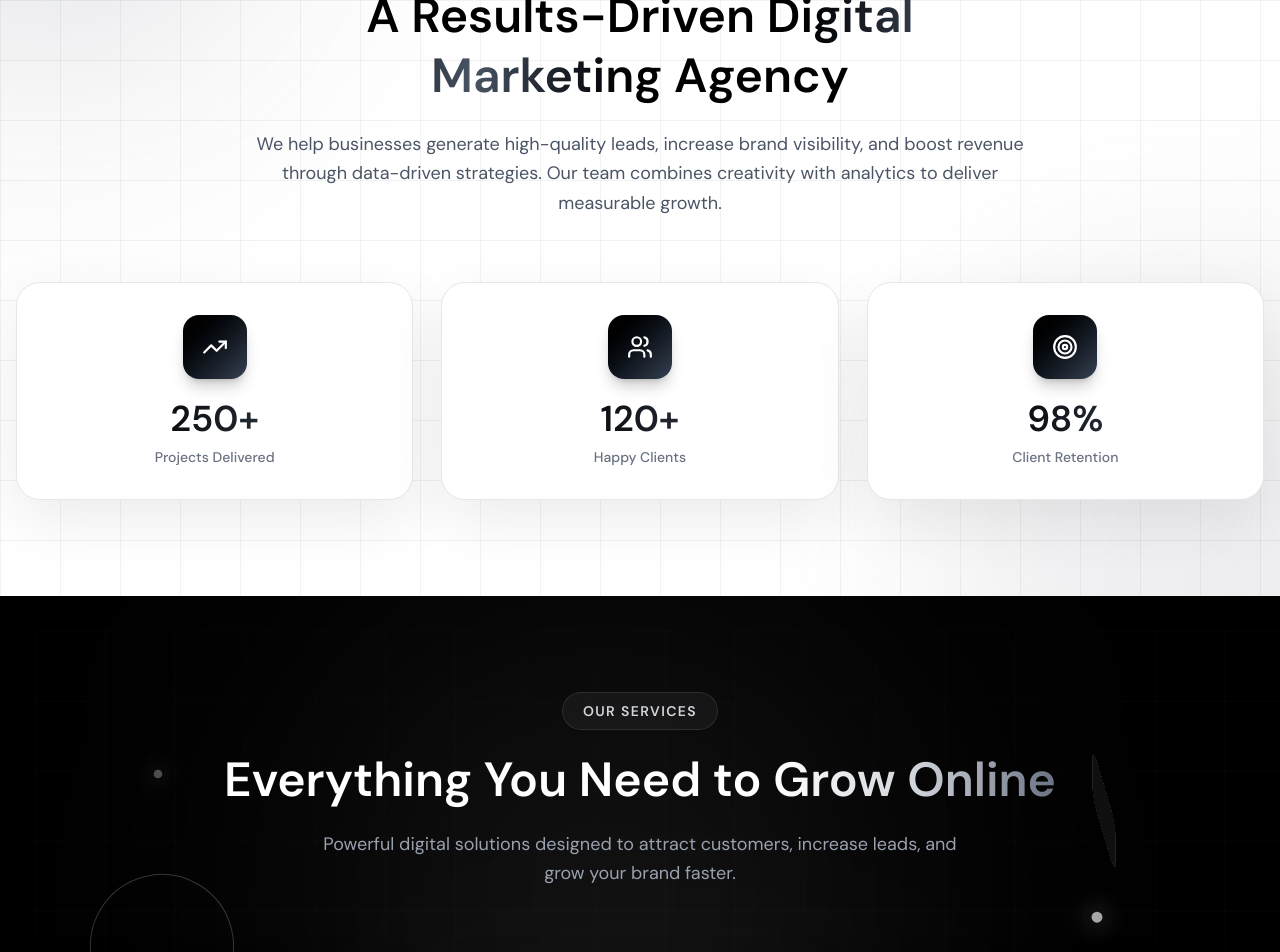
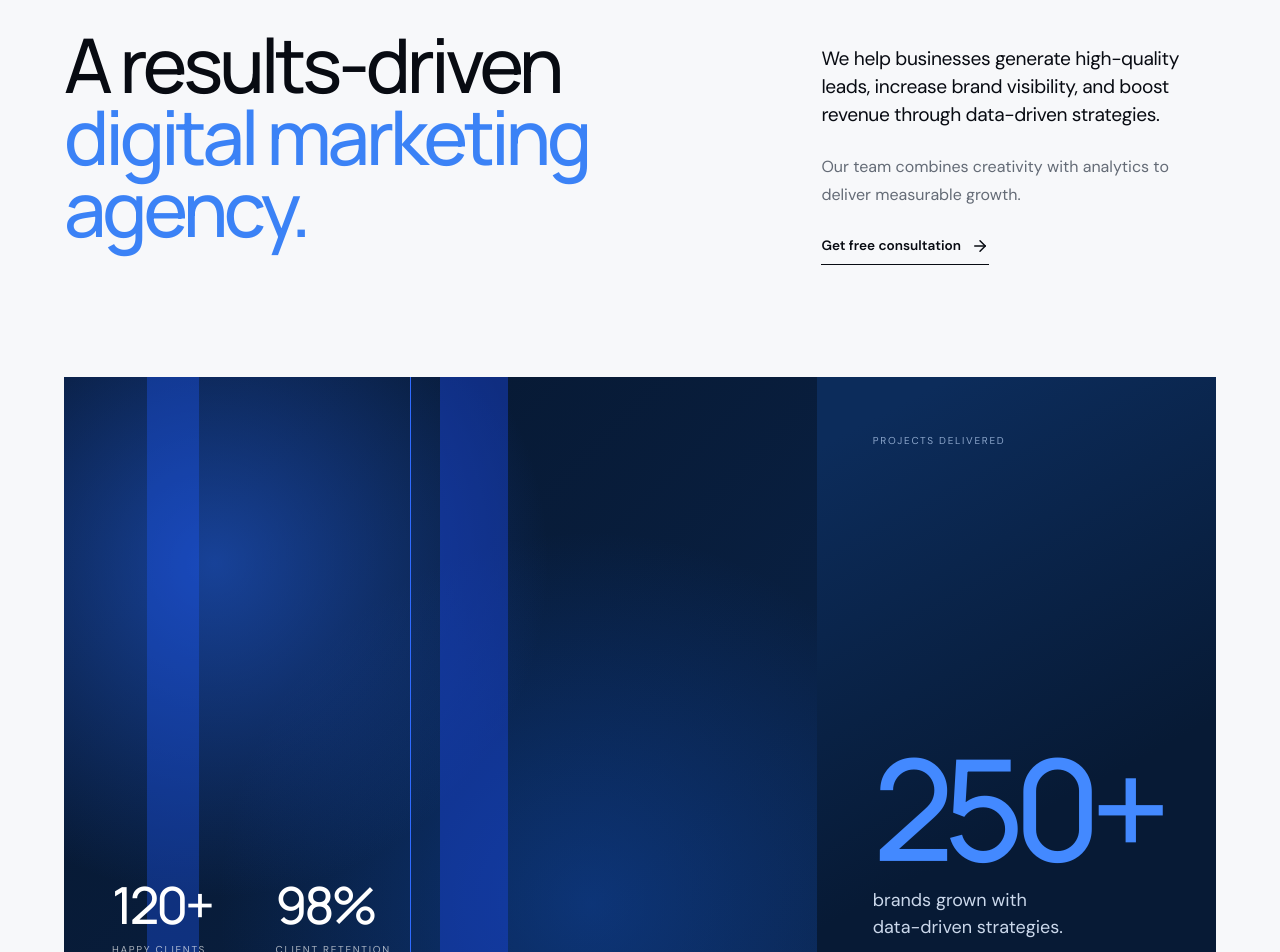
Before and after one commit to rvnaveen983-svg/Brandkural, a Next.js app: page / in a window 1280 px wide. Shown: the part 980-1932 px from the top of the page. Built offline with nearby package versions, Linux system fonts and the light colour scheme.

Commit message:
style: about section from Figma

```diff
--- a/src/components/AboutSection.jsx
+++ b/src/components/AboutSection.jsx
@@ -1,16 +1,10 @@
 "use client";
 
-import { TrendingUp, Users, Target, Sparkles } from "lucide-react";
+import { ArrowRight } from "lucide-react";
 import { motion } from "framer-motion";
 
-const stats = [
-  { icon: TrendingUp, value: "250+", label: "Projects Delivered" },
-  { icon: Users, value: "120+", label: "Happy Clients" },
-  { icon: Target, value: "98%", label: "Client Retention" },
-];
-
 const fadeUp = {
-  hidden: { opacity: 0, y: 45 },
+  hidden: { opacity: 0, y: 40 },
   show: (delay = 0) => ({
     opacity: 1,
     y: 0,
@@ -18,116 +12,123 @@ const fadeUp = {
   }),
 };
 
+const sideStats = [
+  { value: "120+", label: "Happy Clients" },
+  { value: "98%", label: "Client Retention" },
+];
+
 const AboutSection = () => (
   <section
     id="about"
-    className="relative py-24 bg-white overflow-hidden"
-    style={{ perspective: "1200px" }}
+    className="bg-paper px-6 py-24 font-body md:px-[5vw] md:py-36"
   >
-    {/* White Premium Background */}
-    <div className="absolute inset-0 bg-[radial-gradient(circle_at_top_left,rgba(0,0,0,0.06),transparent_35%),radial-gradient(circle_at_bottom_right,rgba(0,0,0,0.05),transparent_35%)]" />
+    <div className="mx-auto max-w-[1669px]">
+      {/* Eyebrow */}
+      <div className="flex items-center gap-4 text-[11.5px] font-semibold tracking-[0.16em]">
+        <span className="text-brand-deep">01</span>
+        <span className="uppercase text-[#656c78]">About BrandKural</span>
+      </div>
 
-    {/* Animated Blobs */}
-    <motion.div
-      className="absolute -top-28 -left-28 w-80 h-80 rounded-full bg-gray-300/30 blur-3xl"
-      animate={{ x: [0, 50, 0], y: [0, 40, 0], scale: [1, 1.15, 1] }}
-      transition={{ duration: 8, repeat: Infinity, ease: "easeInOut" }}
-    />
+      {/* Heading + copy */}
+      <div className="mt-12 grid gap-10 lg:grid-cols-[1.66fr_1fr] lg:gap-[8vw]">
+        <motion.h2
+          variants={fadeUp}
+          initial="hidden"
+          whileInView="show"
+          viewport={{ once: true, margin: "-80px" }}
+          className="font-heading text-[clamp(2.6rem,5.9vw,6.8rem)] font-medium leading-[0.95] tracking-[-0.055em] text-ink"
+        >
+          A results-driven
+          <br />
+          <span className="text-brand">digital marketing agency.</span>
+        </motion.h2>
 
-    <motion.div
-      className="absolute -bottom-32 -right-28 w-96 h-96 rounded-full bg-gray-200/40 blur-3xl"
-      animate={{ x: [0, -50, 0], y: [0, -40, 0], scale: [1, 1.2, 1] }}
-      transition={{ duration: 9, repeat: Infinity, ease: "easeInOut" }}
-    />
-
-    {/* Soft Grid */}
-    <div className="absolute inset-0 bg-[linear-gradient(to_right,#0000000d_1px,transparent_1px),linear-gradient(to_bottom,#0000000d_1px,transparent_1px)] bg-[size:60px_60px]" />
-
-    <div className="container mx-auto px-4 relative z-10">
-      {/* Heading */}
         <motion.div
           variants={fadeUp}
           initial="hidden"
           whileInView="show"
-        viewport={{ once: true, margin: "-100px" }}
-        custom={0}
-        className="max-w-3xl mx-auto text-center mb-16"
+          viewport={{ once: true, margin: "-80px" }}
+          custom={0.15}
+          className="pt-1 lg:pt-4"
         >
-        <div className="inline-flex items-center gap-2 px-5 py-2 rounded-full bg-gray-100 border border-gray-200 text-gray-800 text-sm font-semibold mb-5 shadow-sm">
-          <Sparkles size={16} />
-          About Us
+          <p className="text-[clamp(1.2rem,1.5vw,1.4rem)] leading-[1.45] tracking-[-0.02em] text-ink">
+            We help businesses generate high-quality leads, increase brand
+            visibility, and boost revenue through data-driven strategies.
+          </p>
+
+          <p className="py-6 text-base leading-7 text-[#646b76]">
+            Our team combines creativity with analytics to deliver measurable
+            growth.
+          </p>
+
+          <a
+            href="#contact"
+            className="inline-flex items-center gap-[10px] border-b border-ink pb-2 text-[13.6px] font-semibold text-ink no-underline"
+          >
+            Get free consultation
+            <ArrowRight size={18} />
+          </a>
+        </motion.div>
       </div>
 
-        <h2 className="text-black text-3xl md:text-5xl font-extrabold mt-3 mb-6 leading-tight">
-          A Results-Driven{" "}
-          <span className="bg-gradient-to-r from-black via-gray-600 to-black bg-clip-text text-transparent">
-            Digital Marketing
-          </span>{" "}
-          Agency
-        </h2>
-
-        <p className="text-gray-600 text-lg leading-relaxed">
-          We help businesses generate high-quality leads, increase brand
-          visibility, and boost revenue through data-driven strategies. Our team
-          combines creativity with analytics to deliver measurable growth.
-        </p>
-      </motion.div>
-
-      {/* Stats Cards */}
-      <div className="grid grid-cols-1 md:grid-cols-3 gap-7">
-        {stats.map((s, i) => (
+      {/* Showcase panel */}
       <motion.div
-            key={s.label}
         variants={fadeUp}
         initial="hidden"
         whileInView="show"
         viewport={{ once: true, margin: "-80px" }}
-            custom={i * 0.15}
-            whileHover={{
-              y: -14,
-              rotateX: 6,
-              rotateY: -6,
-              scale: 1.03,
+        className="mt-20 grid min-h-[520px] overflow-hidden bg-navy-2 md:mt-28 lg:h-[620px] lg:grid-cols-[2.125fr_1fr]"
+      >
+        {/* Left: abstract blue light + stats */}
+        <div
+          className="relative min-h-[300px] overflow-hidden"
+          style={{
+            background:
+              "radial-gradient(circle at 20% 30%, rgba(37,99,235,0.55), transparent 45%), radial-gradient(circle at 70% 85%, rgba(20,91,219,0.35), transparent 50%), linear-gradient(135deg, #06162d, #0a2348)",
           }}
-            transition={{ type: "spring", stiffness: 180, damping: 14 }}
-            style={{ transformStyle: "preserve-3d" }}
-            className="group relative bg-white border border-gray-200 rounded-3xl p-8 text-center shadow-[0_20px_60px_rgba(0,0,0,0.08)] overflow-hidden"
         >
-            {/* Hover Glow */}
-            <div className="absolute inset-0 opacity-0 group-hover:opacity-100 transition-opacity duration-500 bg-gradient-to-br from-black/5 via-transparent to-gray-400/10" />
+          <div className="absolute left-[11%] top-0 h-full w-[7%] bg-[rgba(30,90,255,0.35)]" />
+          <div className="absolute left-[46%] top-0 h-full w-px bg-[#2f6bff]" />
+          <div className="absolute left-[50%] top-0 h-full w-[9%] bg-[rgba(25,70,220,0.45)]" />
 
-            {/* Top Shine */}
-            <div className="absolute -top-20 left-0 w-full h-32 bg-gradient-to-b from-gray-100/70 to-transparent opacity-0 group-hover:opacity-100 transition-opacity duration-500" />
-
-            {/* Icon */}
-            <motion.div
-              className="relative mx-auto flex items-center justify-center w-16 h-16 rounded-2xl bg-gradient-to-br from-black to-gray-700 mb-5 shadow-lg shadow-black/20"
-              whileHover={{ rotate: 360, scale: 1.08 }}
-              transition={{ duration: 0.7 }}
-            >
-              <s.icon className="text-white" size={26} />
-            </motion.div>
-
-            {/* Value */}
-            <motion.p
-              className="relative text-4xl font-extrabold bg-gradient-to-r from-black to-gray-600 bg-clip-text text-transparent"
-              initial={{ scale: 0.8 }}
-              whileInView={{ scale: 1 }}
-              transition={{ delay: 0.3 + i * 0.15, duration: 0.4 }}
-            >
+          <div className="absolute bottom-8 left-8 flex gap-12 md:bottom-10 md:left-12 md:gap-16">
+            {sideStats.map((s) => (
+              <div key={s.label}>
+                <p className="font-heading text-[clamp(2.4rem,4vw,4rem)] font-medium leading-none tracking-[-0.06em] text-white">
                   {s.value}
-            </motion.p>
-
-            {/* Label */}
-            <p className="relative text-gray-500 text-sm mt-2 font-medium">
+                </p>
+                <p className="mt-3 text-[10px] uppercase tracking-[0.17em] text-white/65">
                   {s.label}
                 </p>
-
-            {/* Bottom Line */}
-            <div className="absolute bottom-0 left-0 h-1 w-0 group-hover:w-full bg-gradient-to-r from-black to-gray-500 transition-all duration-500" />
-          </motion.div>
+              </div>
             ))}
           </div>
+        </div>
+
+        {/* Right: big number */}
+        <div
+          className="flex min-h-[320px] flex-col p-8 md:p-14"
+          style={{
+            backgroundImage:
+              "linear-gradient(152deg, rgb(12,44,91) 8.5%, rgb(7,26,53) 66.6%)",
+          }}
+        >
+          <p className="text-[10px] uppercase tracking-[0.17em] text-[#8ba5ca]">
+            Projects delivered
+          </p>
+
+          <div className="mt-auto">
+            <p className="font-heading text-[clamp(5rem,11vw,12rem)] font-medium leading-[0.9] tracking-[-0.08em] text-[#4389ff]">
+              250+
+            </p>
+            <p className="mt-4 text-[18px] leading-[1.5] text-[#cbd8eb]">
+              brands grown with
+              <br />
+              data-driven strategies.
+            </p>
+          </div>
+        </div>
+      </motion.div>
     </div>
   </section>
 );
```
Lines whose indentation alone changed are shown as unchanged.
